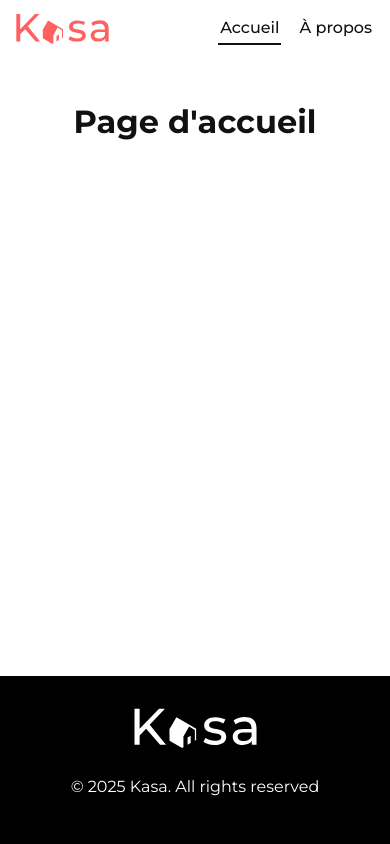
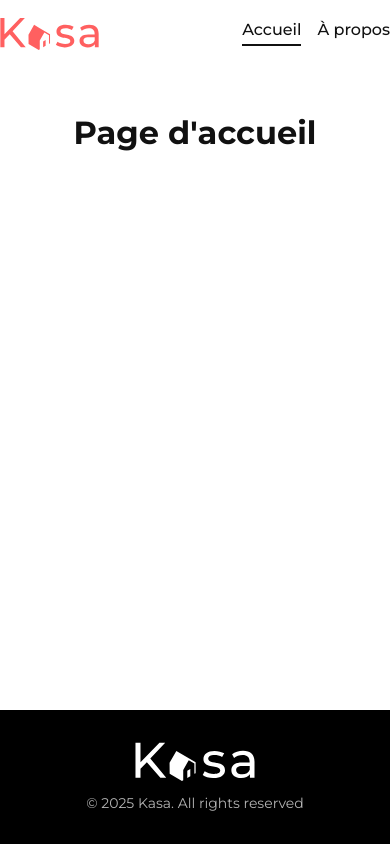
Before and after one commit to zylLiz/kasa, a React (Vite) app: page / in a window 390 px wide. Built offline with nearby package versions, Linux system fonts and the light colour scheme.

Commit message:
style(header,footer): conteneur .container + responsive + full-bleed propre

```diff
--- a/src/components/Footer.jsx
+++ b/src/components/Footer.jsx
@@ -4,8 +4,10 @@ export default function Footer() {
   const year = new Date().getFullYear();
   return (
     <footer className="footer">
-      <img className="footer__logo" src={logoWhite} alt="Kasa logo" />
-      <p className="footer__copy">© {year} Kasa. All rights reserved </p>
+      <div className="footer__inner container"> {/* <= AJOUT container */}
+        <img className="footer__logo" src={logoWhite} alt="Kasa logo" />
+        <p className="footer__copy">© {year} Kasa. All rights reserved </p>
+      </div>
     </footer>
   );
 }
--- a/src/components/Header.jsx
+++ b/src/components/Header.jsx
@@ -9,7 +9,7 @@ function Header() {
       //Le header englobe la barre du haut
       <header className="header">
         {/* Conteneur interne pour aligner logo + menu */}
-        <div className="header__inner">
+        <div className="header__inner container">
           <Link to="/" className="header__logo-link" aria-label="Kasa, retour à l'accueil">
             <picture>
               <source media="(max-width: 768px)" srcSet={logoMobile} />
--- a/src/styles/components/_header.scss
+++ b/src/styles/components/_header.scss
@@ -1,20 +1,14 @@
 @use "../variables" as v;
 
 .header {
-    position: sticky;
-    top: 0;
-    z-index: 10;
-    background: #fff;;
-}
+  background:#fff; }
 
 .header__inner {
-    width: 100%;
-    margin: 0 auto;
-    padding: 16px 24px;
-    display: flex;
-    justify-content: space-between;
-    align-items: center;
-    gap: 24px;
+  padding: 16px 0;
+  min-height: 68px;
+  display: flex;
+  align-items: center;
+  justify-content: space-between;
 }
 
 .header__logo-link { display: inline-flex; align-items: center; }
@@ -22,22 +16,28 @@
 
 .nav {
     display: flex;
-    gap: 24px;
+    gap: 32px;
 }
 
 .nav__link {
-    text-decoration: none;
-    color: #111;
-    padding: 6px 2px;
-    border-bottom: 2px solid transparent; //pour éviter le "saut" quand on ajoute la bordure
-    font-weight: 500;
+  text-decoration: none;
+  color:#111;
+  line-height: 1;
+  font-weight: 500;
+  padding-bottom: 6px;
+  border-bottom: 2px solid transparent;
+  transition: border-color .2s ease;
 }
 
-.nav__link:hover { border-bottom-color: #ddd; }
+.nav__link:hover { border-bottom-color: #ccc; }
 .nav__link--active { border-bottom-color: #111; }
 
 @media (max-width: 768px) {
-    .header__inner { padding: 12px 16px; }
-    .header__logo { height: 30px; }
-    .nav { gap: 16px; }
+  .header__logo { height: 32px; }
+  .nav { gap: 20px; }
 }
+
+@media (max-width: 560px) {
+  .header__inner { padding: 12px 0; }
+  .nav { gap: 16px; }
+}
--- a/src/styles/components/footer.scss
+++ b/src/styles/components/footer.scss
@@ -1,24 +1,12 @@
-.footer {
-    background:#000; color:#fff;
-    display:flex; flex-direction:column; align-items:center; justify-content:center;
-    gap:12px;
-    padding:32px 0;
-    margin-top:48px;
+.footer { background:#000; color:#fff; margin-top:48px; }
+.footer__inner { display:flex; flex-direction:column; align-items:center; gap:12px; padding: 32px 0; } /*mobile*/
 
-/* plein écran, même si le parent est centré et limité */
-    width: 100vw;
-    position: relative;
-    left: 50%;
-    right: 50%;
-    margin-left: -50vw;
-    margin-right: -50vw;
-}
 
-.footer_logo  { height:40px; }
-.footer_copy { margin:0; opacity:.7; font-size:14px; text-align:center; }
+.footer__logo  { height:40px; }
+.footer__copy { margin:0; opacity:.7; font-size:14px; text-align:center; }
 
 @media (min-width: 768px) {
-    .footer { padding:48px 0; }
-    .footer_logo { height:32px; }
-    .footer_copy { font-size:12px; padding:0 16px; }
+  .footer__inner { padding: 48px 0; }
+  .footer__logo  { height: 32px; }
+  .footer__copy  { font-size: 12px; }
 }
```
